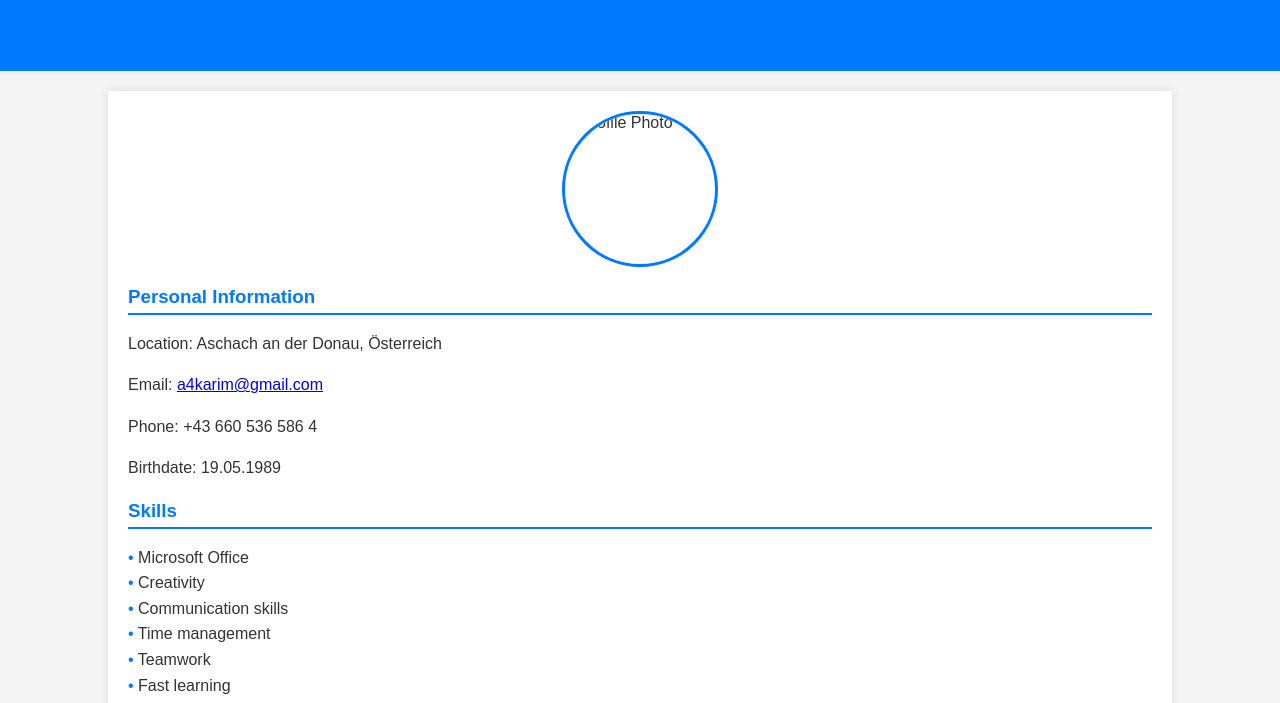
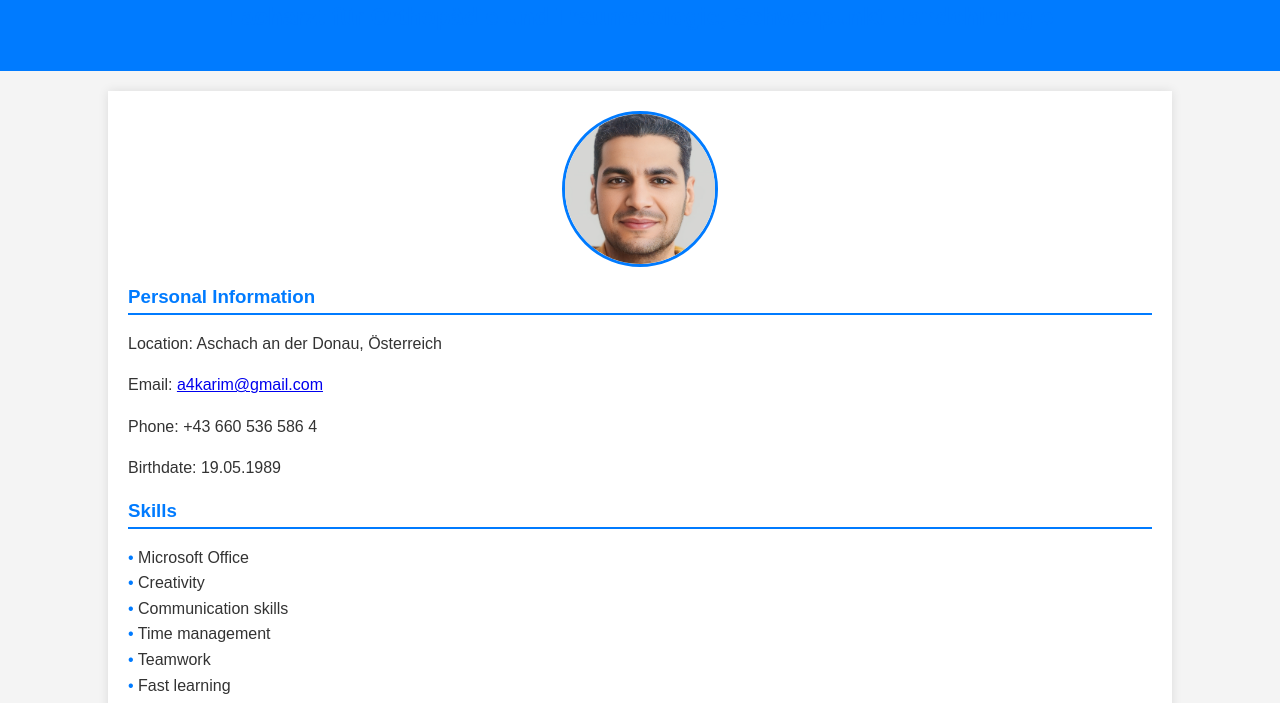
Before and after one commit to A4karim/AhmedAbdelkarim, a plain HTML site: page Index.html in a window 1280 px wide. Shown: the part 97-800 px from the top of the page. Drawn offline with Linux system fonts and the light colour scheme.

Commit message:
Update Index.html

```diff
--- a/Index.html
+++ b/Index.html
@@ -64,7 +64,7 @@
     </div>
 
     <div class="container">
-        <img src="photo.jpg" alt="Profile Photo" class="profile-photo">
+        <img src="1702326459403.jpg" alt="Profile Photo" class="profile-photo">
 
         <h3 class="section-title">Personal Information</h3>
         <p>Location: Aschach an der Donau, Österreich</p>
```
